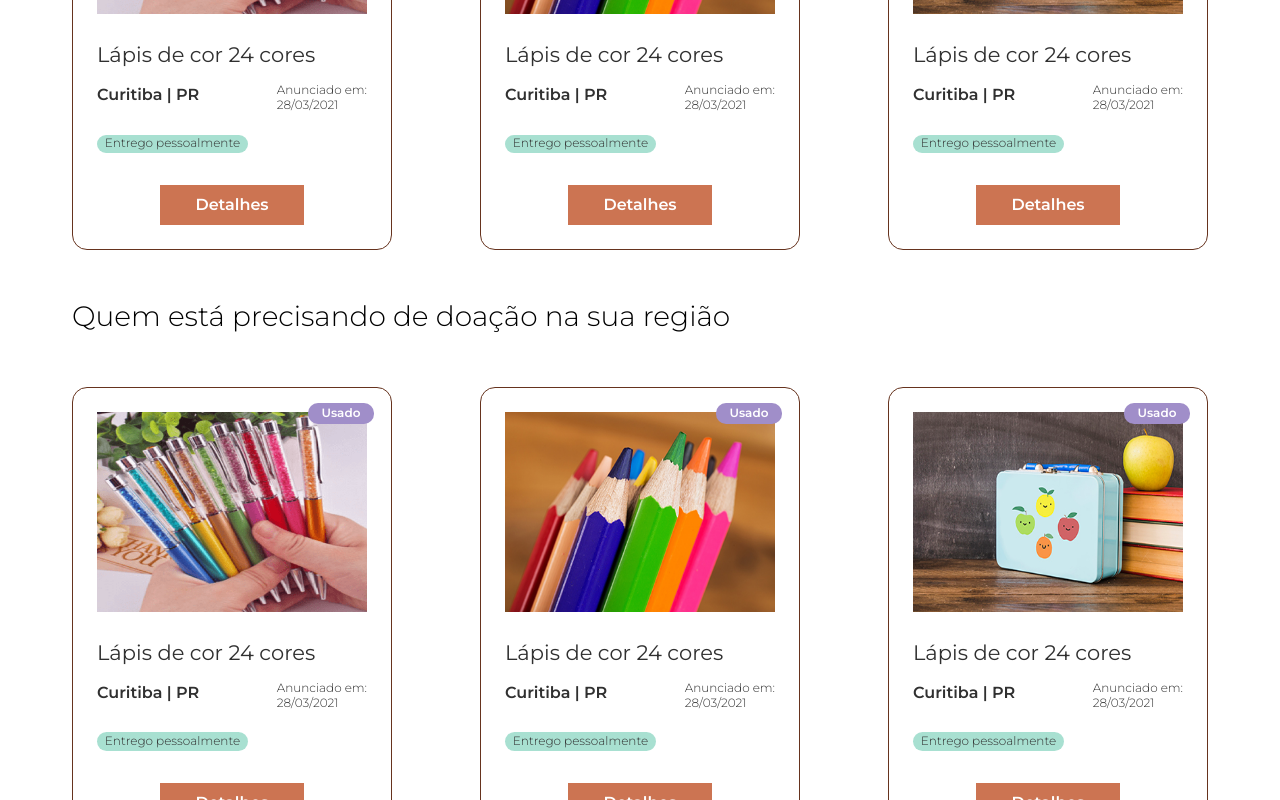
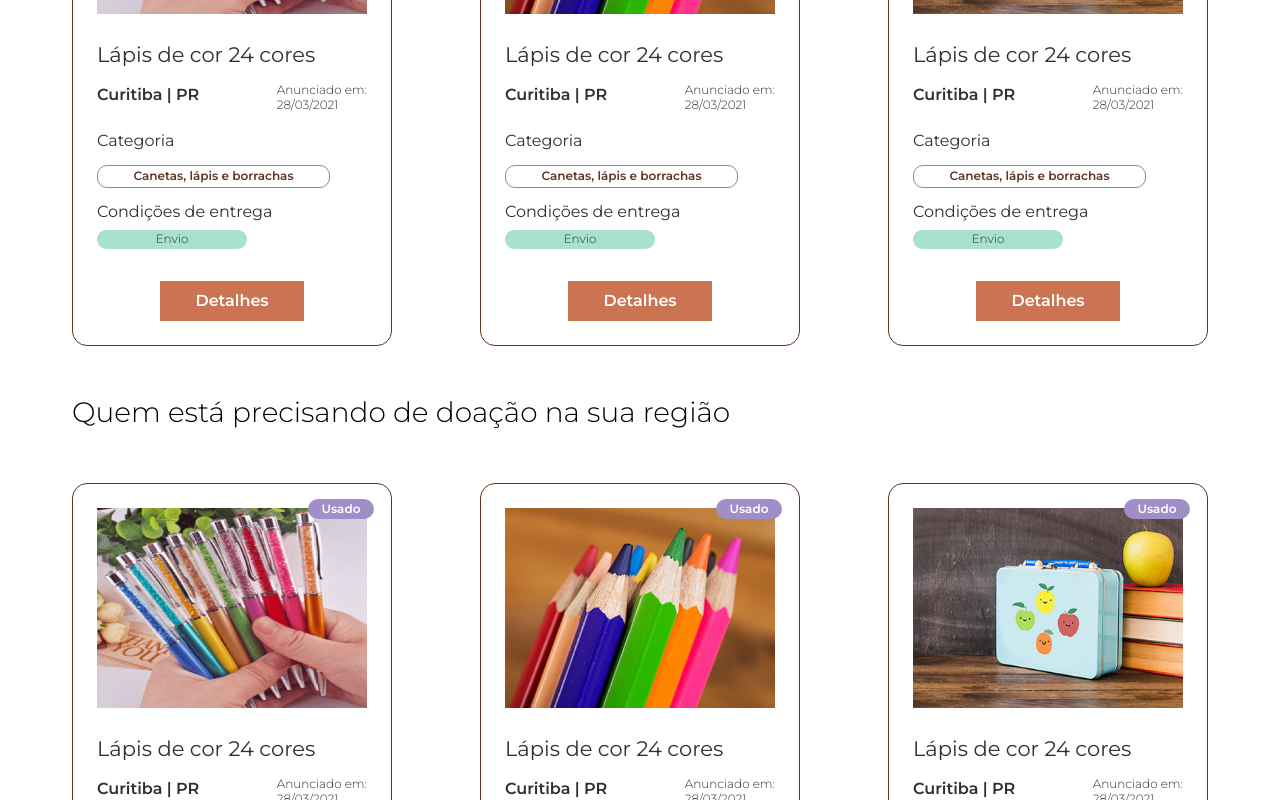
Before and after one commit to FCamara-Squad13/Mobile, a React (Create React App) app: page /teste in a window 1280 px wide. Shown: the part 1440-2240 px from the top of the page. Built offline with nearby package versions, Linux system fonts and the light colour scheme.

Commit message:
Update layout

```diff
--- a/src/components/HomeCard/index.tsx
+++ b/src/components/HomeCard/index.tsx
@@ -15,7 +15,7 @@ const HomeCard: React.FC<Props> = ({ imagePath }) => {
         <span className="product-tag">Usado</span>
       </div>
       <div className="product-data">
-        <h3 className="product-title">Lápis de cor 24 cores</h3>
+        <h2 className="product-title">Lápis de cor 24 cores</h2>
       </div>
       <div className="announcement-data">
         <p className="product-location">Curitiba | PR</p>
@@ -24,9 +24,13 @@ const HomeCard: React.FC<Props> = ({ imagePath }) => {
           28/03/2021
         </p>
       </div>
+      <div className="product-category">
+        <h3 className="tag-area-title category-title">Categoria</h3>
+        <span className="category-tag">Canetas, lápis e borrachas</span>
+      </div>
       <div className="delivery-conditions">
-        <span className="delivery-tag">Entrego pessoalmente</span>
-        {/* <span className="delivery-tag">Envio</span> */}
+        <h3 className="tag-area-title delivery-title">Condições de entrega</h3>
+        <span className="delivery-tag">Envio</span>
       </div>
       <Link to="/detalhes" className="see-details-button">
         Detalhes
--- a/src/components/HomeCard/style.css
+++ b/src/components/HomeCard/style.css
@@ -54,12 +54,34 @@
   flex-direction: column;
 }
 
+.tag-area-title {
+  font-weight: 400;
+  font-size: 16px;
+  line-height: 24px;
+}
+
+.category-tag {
+  font-weight: 600;
+  font-size: 12px;
+  line-height: 14.63px;
+  color: var(--color-peach-darkest);
+  border: 1px solid rgba(102, 51, 30, 0.6);
+  border-radius: 10px;
+  margin: 12px 0;
+  width: 233px;
+  padding: 0.3em 0;
+  text-align: center;
+  display: block;
+}
+
 .delivery-tag {
   display: block;
   font-weight: 300;
   background-color: var(--color-cyan-terciary);
   padding: 0.15em 0.65em;
   max-width: 100%;
+  min-width: 150px;
+  text-align: center;
 }
 
 .product-tag,
```
